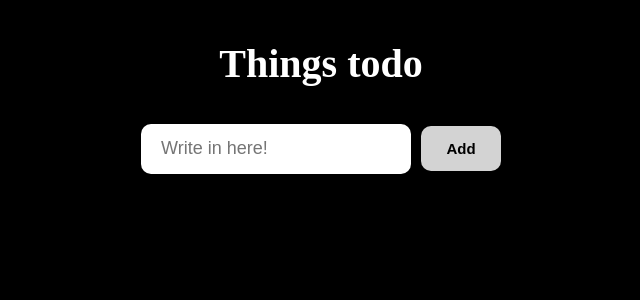
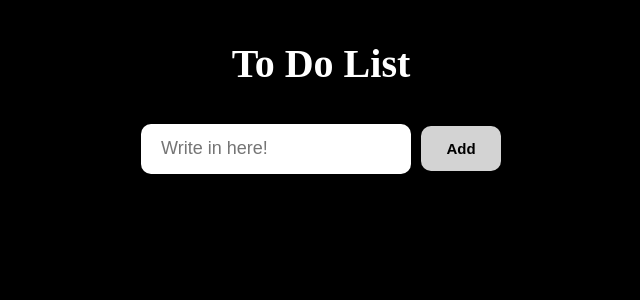
Before and after one commit to PaulaFAlves/todo_list, a React (Create React App) app: page / in a window 1280 px wide. Shown: the top 300 px of the page, without its empty margins (319-959 px from the left). Built offline with nearby package versions, Linux system fonts and the light colour scheme.

Commit message:
updated content

```diff
--- a/src/components/app/App.js
+++ b/src/components/app/App.js
@@ -69,7 +69,7 @@ export default class App extends Component {
 		return(
 			<div className="main">
 				<header>
-					<h1>Things todo</h1>
+					<h1>To Do List</h1>
 				</header>
 				<form
 					className="toDoForm"
```
